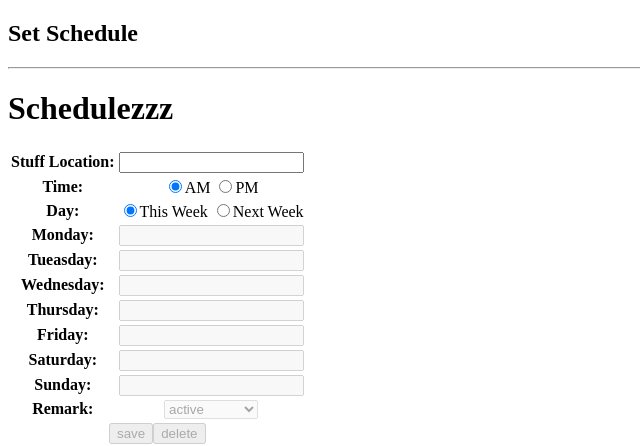
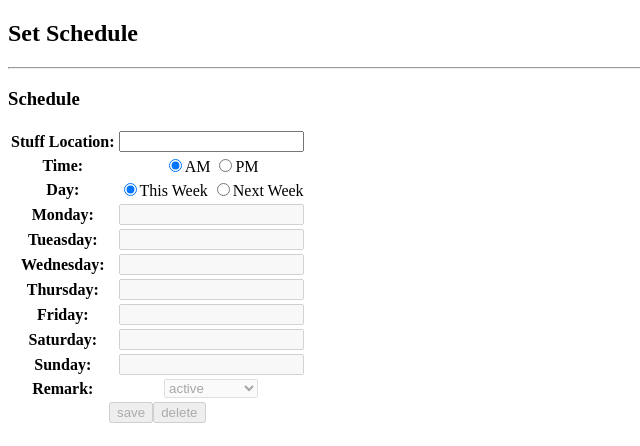
Before and after one commit to Cookzz/cleaning-schedule-system, a CodeIgniter app: the page made by application/views/supervisor/schedule_form.php in a window 1280 px wide. Shown: the top 446 px of the page, without its empty margins (0-640 px from the left). Run offline with CodeIgniter, Linux system fonts and the light colour scheme; data that the repository does not hold is empty.

Commit message:
change back to original

```diff
--- a/application/views/supervisor/schedule_form.php
+++ b/application/views/supervisor/schedule_form.php
@@ -7,7 +7,7 @@
 <body>
 
 <h2>Set Schedule</h2><hr/>
-<h1>Schedulezzz</h1>
+<h3>Schedule</h3>
 
 <form id="form" method="post" action="<?php echo htmlspecialchars($_SERVER["PHP_SELF"]);?>">
 <table>
```
